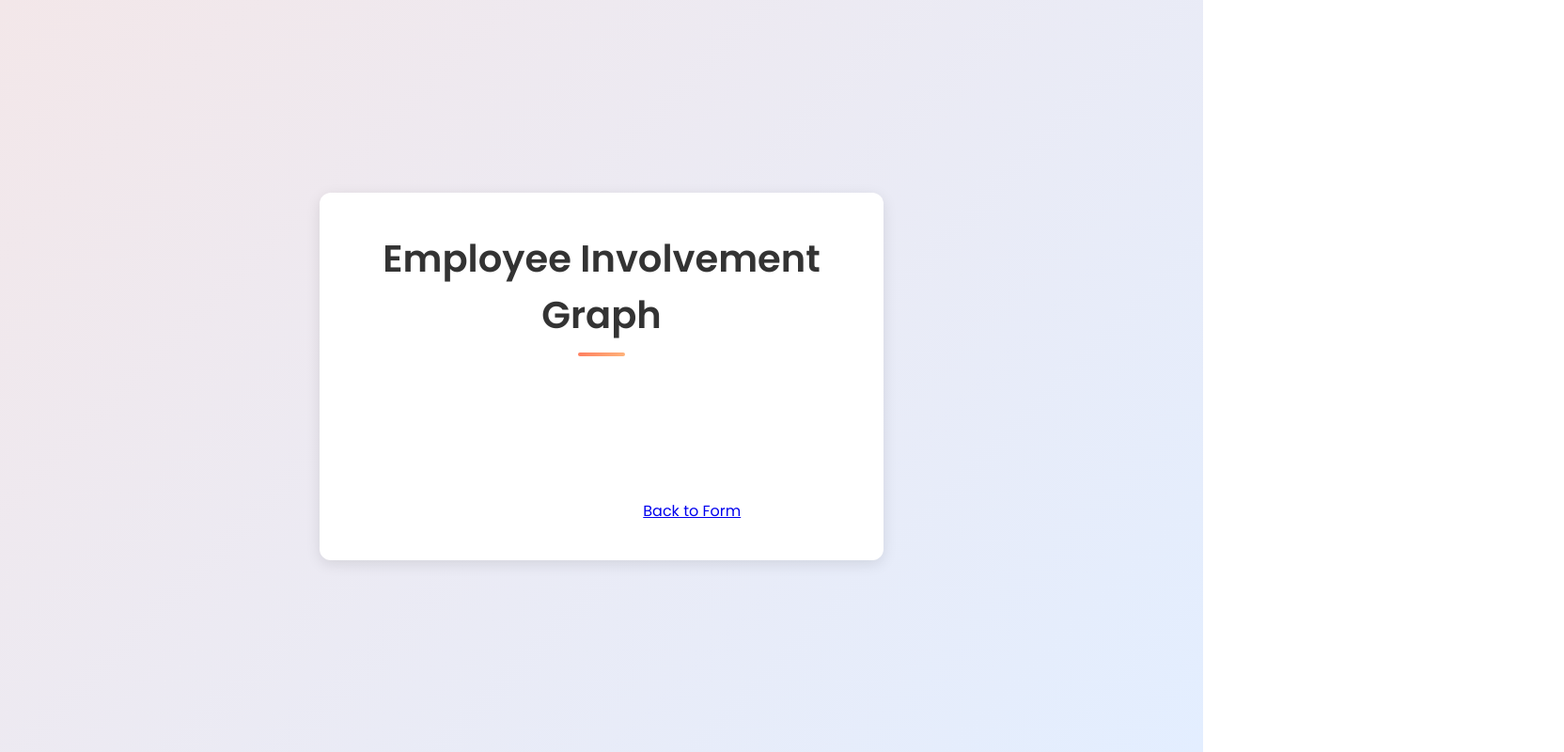
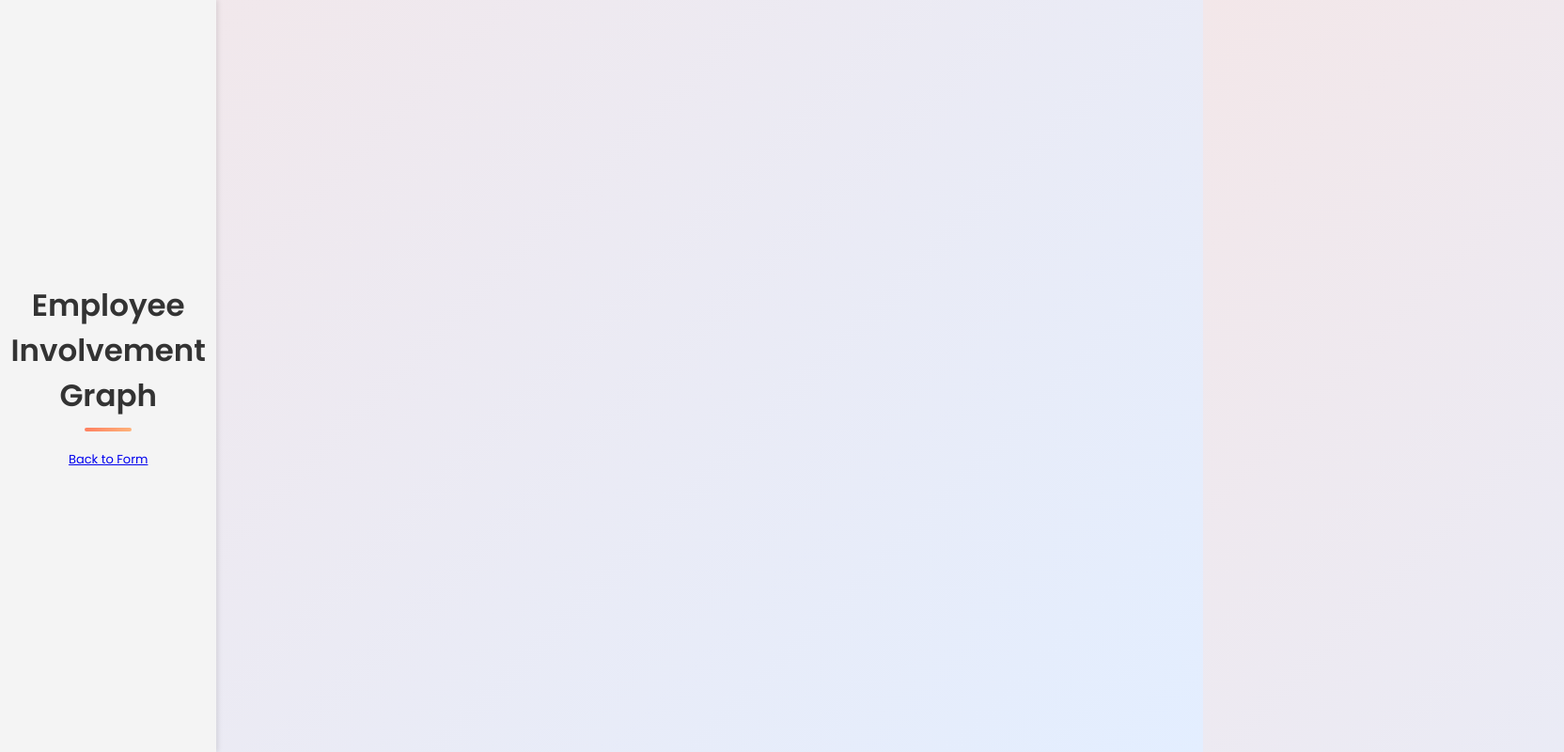
Before and after one commit to sshekhar2128/Volvo-CE-Project, a website: page public/graph.html in a window 1280 px wide. Shown: the whole page at 94% size, 1664 px wide, since content can reach past the window. Drawn offline with nearby package versions, Linux system fonts and the light colour scheme; no server answers.

Commit message:
graph on entire page

```diff
--- a/public/graph.html
+++ b/public/graph.html
@@ -9,13 +9,65 @@
     <script src="https://www.gstatic.com/firebasejs/9.6.10/firebase-app-compat.js"></script>
     <!-- Firebase Database -->
     <script src="https://www.gstatic.com/firebasejs/9.6.10/firebase-database-compat.js"></script>
+
+
+
+
+    <style>
+
+        .container01 {
+            display: flex;
+            height: 100%;
+            width: 100%;
+        }
+
+        .container02 {
+            display: flex;
+            height: 80%;
+            width: 70%;
+        }
+        .sidebar {
+            font-size: small;
+            display: flex;
+            flex-direction: column;
+            align-items: center;
+            justify-content: center;
+            background: #f4f4f4;
+            width: 60%;
+            padding: 20px;
+            box-shadow: 2px 0 5px rgba(0, 0, 0, 0.1);
+        }
+        .content {
+            width: 80%;
+            display: flex;
+            align-items: center;
+            justify-content: center;
+            padding: 20px;
+        }
+        .employeeChart {
+            height: 100%;
+            width: 100%;
+        }
+    </style>
+
+
 </head>
 <body>
     <div class="container01">
+    <div class="sidebar">
         <h1>Employee Involvement Graph</h1>
-        <canvas id="employeeChart"></canvas>
+
         <a href="index.html">Back to Form</a>
     </div>
+</div>
+
+
+<div class="container02">
+    <canvas id="employeeChart"></canvas>
+</div>
+
+
+
     <script src="graph.js"></script>
 </body>
 </html>
--- a/public/styles.css
+++ b/public/styles.css
@@ -216,19 +216,6 @@ button:hover {
 }
 
 
-/* Container Styling */
-.container01 {
-    background: #ffffff;
-    padding: 40px;
-    border-radius: 12px;
-    box-shadow: 0 4px 15px rgba(0, 0, 0, 0.1);
-    width: 100%;
-    max-width: 600px; /* Adjusted max-width */
-    transition: transform 0.3s ease, box-shadow 0.3s ease;
-    opacity: 0;
-    transform: translateY(20px);
-    animation: slideIn 1s forwards 0.5s;
-}
 
 .container:hover {
     transform: translateY(-5px);
```
Also changed, not shown: public/index.html (+1 -1 lines).
